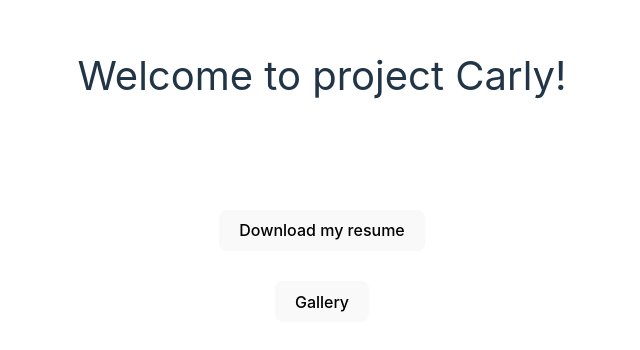
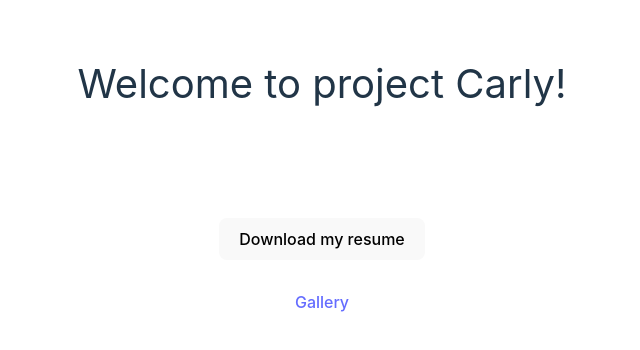
Before and after one commit to cthelander/the-website, a React (Vite) app: page / in a window 1280 px wide. Shown: the part 216-566 px from the top of the page, without its empty margins (318-958 px from the left). Built offline with nearby package versions, Linux system fonts and the light colour scheme.

Commit message:
add routs

```diff
--- a/src/components/Body.tsx
+++ b/src/components/Body.tsx
@@ -2,6 +2,7 @@ import { FaInstagram, FaLinkedin, FaGithub } from "react-icons/fa";
 import { Link } from "./Link";
 import styled from "styled-components";
 import resume from "../assets/ThelanderCarlyResume2024.pdf"
+import { NavLink } from "react-router";
 
 const IconSize = 30
 const IconColor = "#FFF"
@@ -33,9 +34,9 @@ export function Body() {
       <a href={resume} download="CarlyThelanderResume" target='_blank'>
         <button>Download my resume</button>
       </a>
-      <a href={'/'} >
-        <button>Gallery</button>
-      </a>
+      <NavLink to="/Gallery" end>
+        Gallery
+      </NavLink>
     </>
   )
 }
--- a/src/components/Layout.tsx
+++ b/src/components/Layout.tsx
@@ -1,7 +1,7 @@
 import styled from 'styled-components'
 import { Body } from './Body'
 import { Header } from './Header'
-// import { Gallery } from './Gallery'
+import { Gallery } from './Gallery'
 
 const LayoutContainer = styled.div`
   display: flex;
@@ -9,13 +9,32 @@ const LayoutContainer = styled.div`
   gap: 30px
 `
 
+import { createBrowserRouter } from "react-router";
+import { RouterProvider } from "react-router/dom";
+
+const router = createBrowserRouter([
+  {
+    path: "/",
+    element:
+      <>
+        <Header />
+        <Body />
+      </>
+  },
+  {
+    path: "/Gallery",
+    element:
+      <>
+        <Gallery />
+      </>
+  },
+]);
+
 export function Layout() {
 
   return (
     <LayoutContainer>
-      <Header />
-      <Body />
-      {/* <Gallery /> */}
+      <RouterProvider router={router} />
     </LayoutContainer>
   )
 }
```
